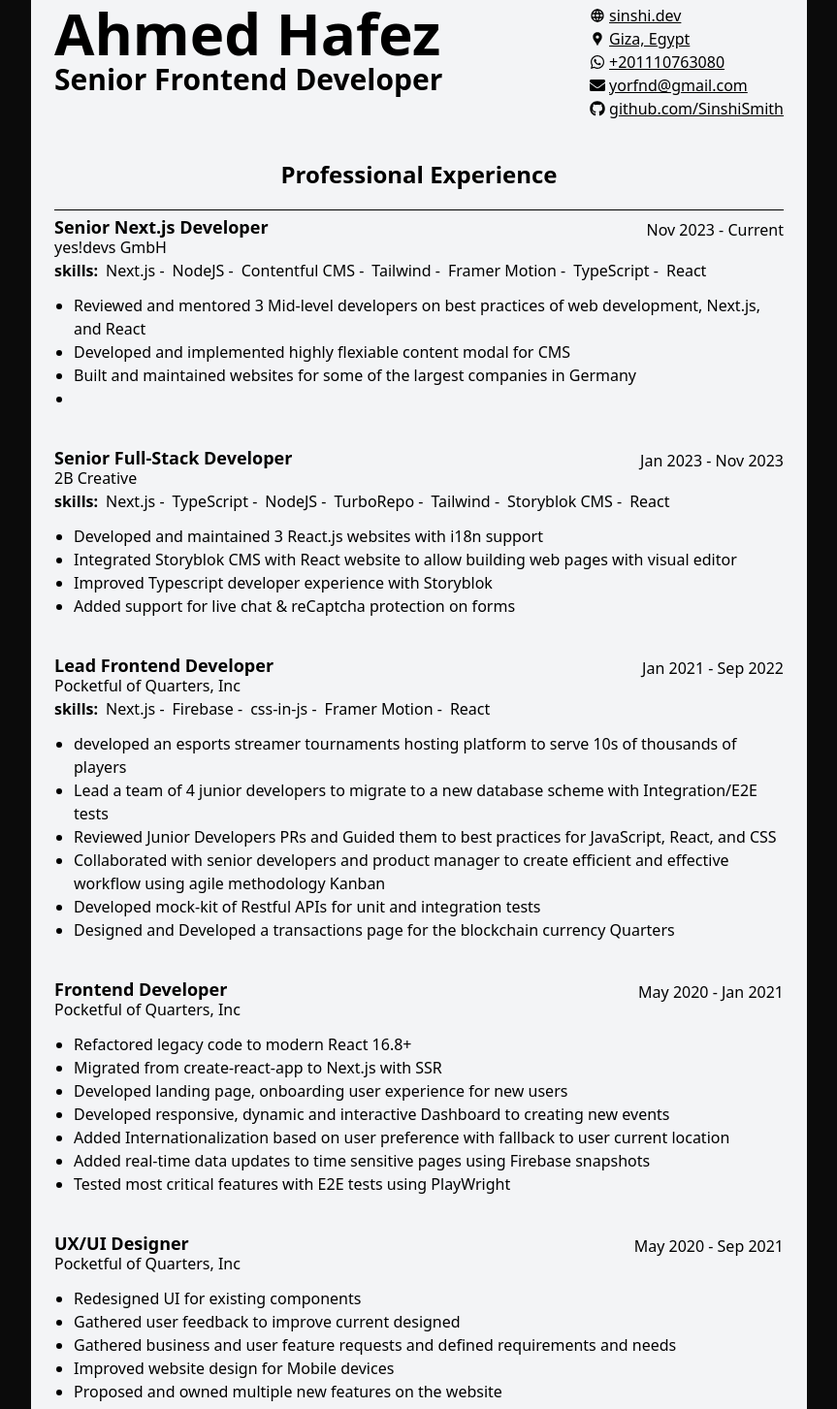
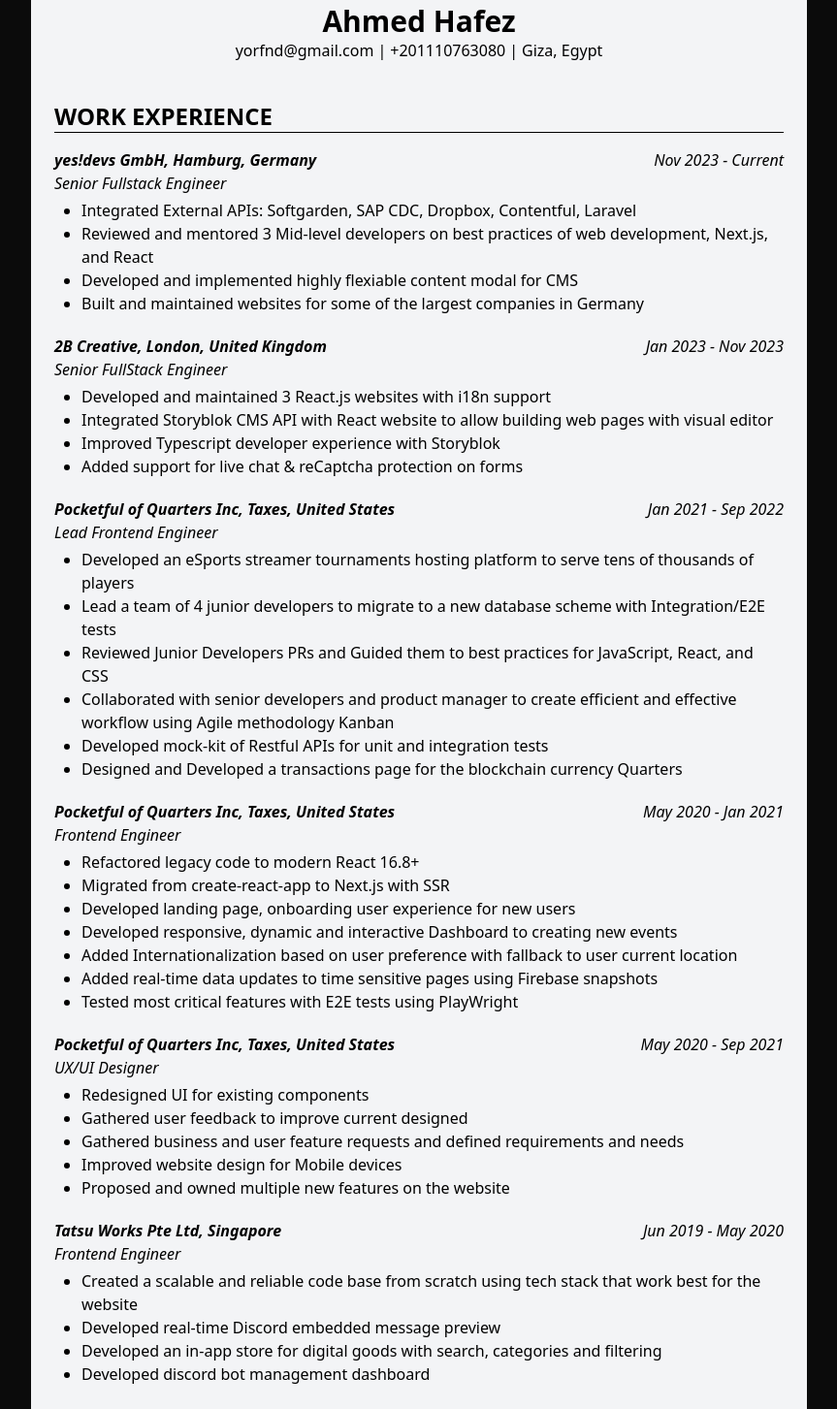
Before and after one commit to SinshiSmith/sinshi, a Next.js app: page /resume in a window 1280 px wide. Shown: the part 20-1473 px from the top of the page at 97% size, without its empty margins (208-1071 px from the left). Built offline with nearby package versions, Linux system fonts and the light colour scheme.

Commit message:
Resume Update 11 May (#19)

```diff
--- a/pages/resume.js
+++ b/pages/resume.js
@@ -1,8 +1,4 @@
 import Link from "next/link";
-import { FaEnvelope, FaWhatsapp, FaGithub } from "react-icons/fa";
-import { TbWorld } from "react-icons/tb";
-import { MdLocationPin } from "react-icons/md";
-
 import Head from "next/head";
 import Skills from "../components/Resume/Skills";
 
@@ -14,12 +10,19 @@
         <meta name="description" content="Ahmed Hafez | Resume" />
       </Head>
       <div className="max-w-[800px] rounded bg-gray-100 p-6 text-black">
-        <div className="mb-10 flex flex-wrap justify-between">
-          <div>
-            <h1 className="text-6xl font-bold">Ahmed Hafez</h1>
-            <h2 className="text-3xl font-bold">Senior Frontend Developer</h2>
+        <div className="mb-10 flex flex-wrap justify-center">
+          <div className="text-center">
+            <h1 className="text-3xl font-bold">Ahmed Hafez</h1>
+            {/* <h2 className="text-3xl font-bold">Senior Fullstack Engineer</h2> */}
+            <div className="flex flex-wrap gap-1">
+              <p>yorfnd@gmail.com</p>
+              <p>|</p>
+              <p>+201110763080</p>
+              <p>|</p>
+              <p>Giza, Egypt</p>
+            </div>
           </div>
-          <div>
+          {/* <div>
             <CompactContactLine href="/" name="sinshi.dev" icon={<TbWorld />} />
             <CompactContactLine
               href="/"
@@ -41,23 +44,40 @@
               name="github.com/SinshiSmith"
               icon={<FaGithub />}
             />
-          </div>
+          </div> */}
         </div>
 
         <section>
-          <h2 className="mb-5 text-center text-2xl font-bold">
-            Professional Experience
-          </h2>
-          <hr className="my-2 border-black" />
+          <h2 className="text-2xl font-bold">WORK EXPERIENCE</h2>
+          <hr className="mb-4 border-black" />
+          {/* <Experience
+            title="Senior Software Engineer"
+            company="BME - eSports"
+            date="2023-2024"
+            items={[
+              "Built League of Legends Champion Select API for 'GameMode by WE'",
+              "Built League of Legend In-game HUD API for 'GameMode by WE'",
+              "Built League of Legends Champion Select API for 'Superdome Cairo 2023'",
+              "Built League of Legends In-game HUD API for 'Superdome Cairo 2023'",
+            ]}
+            skills={[
+              "League Broadcast",
+              "API Integration",
+              "OBS",
+              "vMix",
+              "CSS",
+              "React",
+            ]}
+          /> */}
           <Experience
-            title="Senior Next.js Developer"
-            company="yes!devs GmbH"
+            title="Senior Fullstack Engineer"
+            company="yes!devs GmbH, Hamburg, Germany"
             date="Nov 2023 - Current"
             items={[
+              "Integrated External APIs: Softgarden, SAP CDC, Dropbox, Contentful, Laravel",
               "Reviewed and mentored 3 Mid-level developers on best practices of web development, Next.js, and React",
               "Developed and implemented highly flexiable content modal for CMS",
               "Built and maintained websites for some of the largest companies in Germany",
-              "",
             ]}
             skills={[
               "Next.js",
@@ -70,12 +90,12 @@
             ]}
           />
           <Experience
-            title="Senior Full-Stack Developer"
-            company="2B Creative"
+            title="Senior FullStack Engineer"
+            company="2B Creative, London, United Kingdom"
             date="Jan 2023 - Nov 2023"
             items={[
               `Developed and maintained 3 React.js websites with i18n support`,
-              `Integrated Storyblok CMS with React website to allow building web pages with visual editor`,
+              `Integrated Storyblok CMS API with React website to allow building web pages with visual editor`,
               `Improved Typescript developer experience with Storyblok`,
               `Added support for live chat & reCaptcha protection on forms`,
             ]}
@@ -90,14 +110,14 @@
             ]}
           />
           <Experience
-            title="Lead Frontend Developer"
-            company="Pocketful of Quarters, Inc"
+            title="Lead Frontend Engineer"
+            company="Pocketful of Quarters Inc, Taxes, United States"
             date="Jan 2021 - Sep 2022"
             items={[
-              "developed an esports streamer tournaments hosting platform to serve 10s of thousands of players",
+              "Developed an eSports streamer tournaments hosting platform to serve tens of thousands of players",
               `Lead a team of 4 junior developers to migrate to a new database scheme with Integration/E2E tests`,
               `Reviewed Junior Developers PRs and Guided them to best practices for JavaScript, React, and CSS`,
-              `Collaborated with senior developers and product manager to create efficient and effective workflow using agile methodology Kanban`,
+              `Collaborated with senior developers and product manager to create efficient and effective workflow using Agile methodology Kanban`,
               `Developed mock-kit of Restful APIs for unit and integration tests`,
               `Designed and Developed a transactions page for the blockchain currency Quarters`,
             ]}
@@ -110,8 +130,8 @@
             ]}
           />
           <Experience
-            title="Frontend Developer"
-            company="Pocketful of Quarters, Inc"
+            title="Frontend Engineer"
+            company="Pocketful of Quarters Inc, Taxes, United States"
             date="May 2020 - Jan 2021"
             items={[
               `Refactored legacy code to modern React 16.8+`,
@@ -125,7 +145,7 @@
           />
           <Experience
             title="UX/UI Designer"
-            company="Pocketful of Quarters, Inc"
+            company="Pocketful of Quarters Inc, Taxes, United States"
             date="May 2020 - Sep 2021"
             items={[
               `Redesigned UI for existing components`,
@@ -136,8 +156,8 @@
             ]}
           />
           <Experience
-            title="Frontend Developer"
-            company="Tatsu Works Pte Ltd"
+            title="Frontend Engineer"
+            company="Tatsu Works Pte Ltd, Singapore"
             date="Jun 2019 - May 2020"
             items={[
               `Created a scalable and reliable code base from scratch using tech stack that work best for the website`,
@@ -148,17 +168,18 @@
           />
 
           <Experience
-            title="Frontend Developer Intern"
+            title="Frontend Engineer Intern, Cairo, Egypt"
             company="Midrule"
             date="Jun 2018 - Jul 2018"
             items={[
+              `Developed websites using HTML, CSS, Javascript, Bootstrap`,
+              "Assisted Senior Developers with their tasks",
               `Designed wireframes of UX/UI for company website`,
-              `Developed Company Website using HTML, CSS, Javascript, Bootstrap`,
             ]}
           />
         </section>
 
-        <section className="mb-5">
+        <section className="mt-10 mb-5">
           <h2 className="mb-5 text-center text-2xl font-bold">
             Technical Skills
           </h2>
@@ -173,7 +194,7 @@
             <li>English: Fluent</li>
           </ul>
         </section>
-        <section className="mb-10">
+        {/* <section className="mb-10">
           <h2 className="mb-5 text-center text-2xl font-bold">Education</h2>
           <hr className="my-2 border-black" />
           <div className="flex flex-wrap justify-between">
@@ -183,7 +204,7 @@
           <p className="my-4">
             Bachelor of Commerce and Business Administration, Applied Statistics
           </p>
-        </section>
+        </section> */}
       </div>
     </div>
   );
@@ -200,17 +221,29 @@
   );
 }
 
-function Experience({ company, date, items, title, skills = [] }) {
+function Experience({
+  company,
+  date,
+  items,
+  title,
+  skills = [],
+  className,
+  location,
+}) {
   return (
-    <div className="mb-10">
-      <div className="flex flex-wrap justify-between">
+    <div className={`mb-5 ${className}`}>
+      <div className="flex flex-wrap justify-between italic">
         <div>
-          <h3 className="text-lg font-bold leading-none">{title}</h3>
-          <p>{company}</p>
+          <h3 className="font-bold">{company}</h3>
+          <h3>{title}</h3>
         </div>
-        <p>{date}</p>
+
+        <div>
+          <p>{location}</p>
+          <p>{date}</p>
+        </div>
       </div>
-      {skills.length > 0 && (
+      {/* {skills.length > 0 && (
         <div className="flex flex-wrap gap-2">
           <p className="font-bold">skills:</p>
           {skills.map((skill, index) => (
@@ -219,9 +252,9 @@
             </p>
           ))}
         </div>
-      )}
+      )} */}
       {items && (
-        <ul className="mb-5 mt-3 list-outside list-disc pl-5">
+        <ul className="mt-1 mb-5 list-outside list-disc pl-7">
           {items.map((item) => (
             <li key={item}>{item}</li>
           ))}
```
